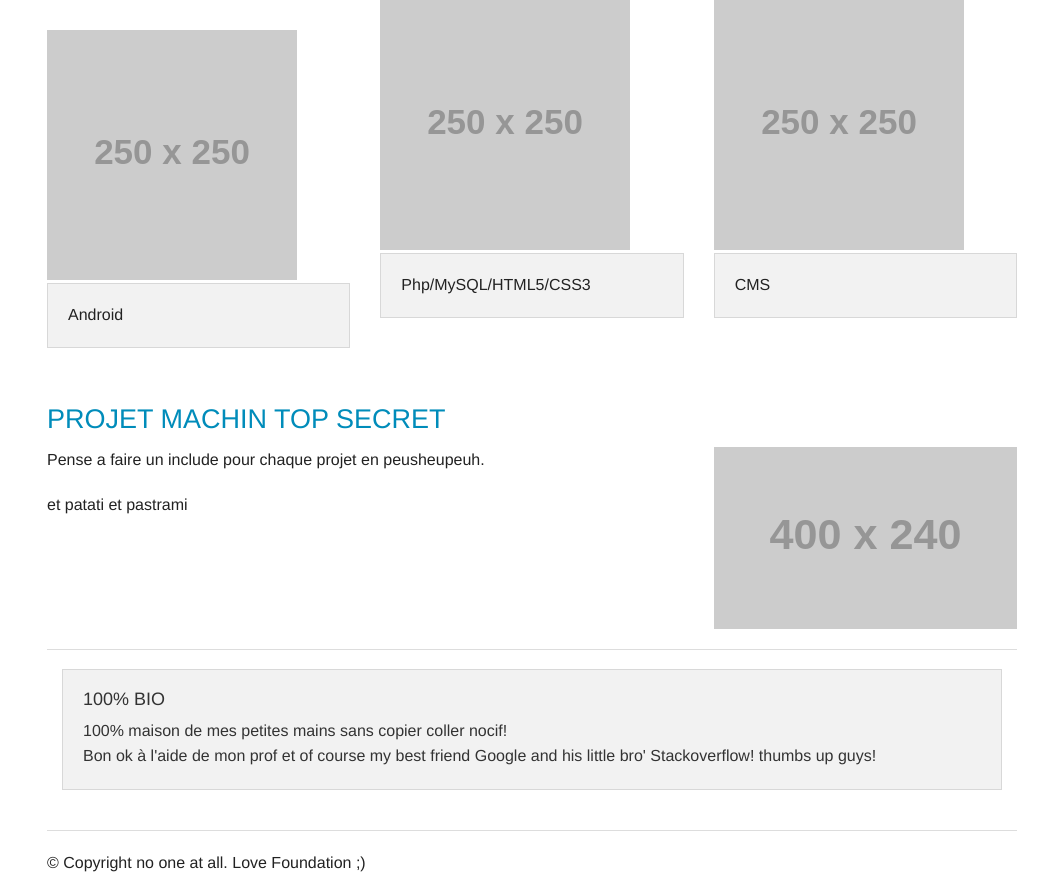
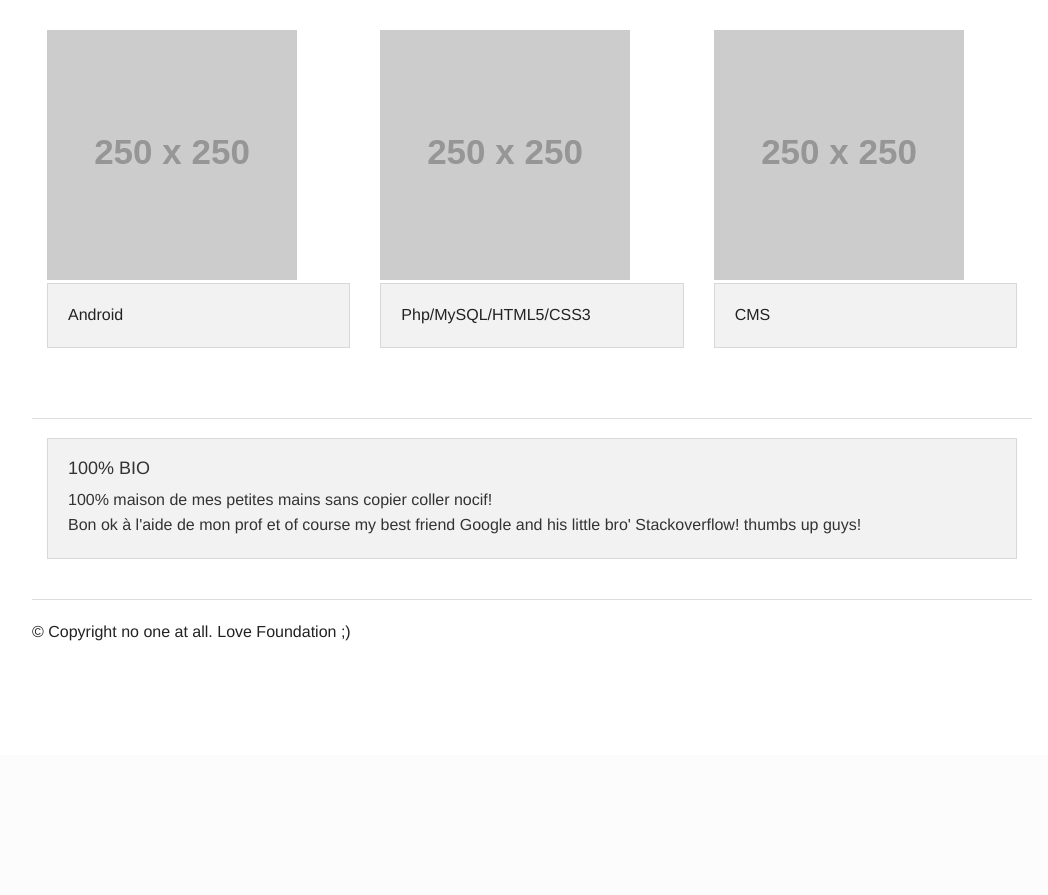
Before and after one commit to p00ps/p00ps.github.io, a PHP site: page /projets/index.html in a window 1280 px wide. Shown: the part 45-940 px from the top of the page, without its empty margins (108-1156 px from the left). After the commit the page ends 686 px from the top, so only its background shows below. Run offline with PHP 8.4, Linux system fonts and the light colour scheme; grey boxes labelled with a size stand in for pictures from a placeholder-image service; some libraries are stand-ins or nearby versions.

Commit message:
default switch

```diff
--- a/projets/index.html
+++ b/projets/index.html
@@ -46,12 +46,12 @@
           <h6 class="panel">Android</h6></a>
         </div>
 
-        <div class="large-4 small-4 columns">
+        <div class="large-4 small-4 columns tnprojet">
           <a href="projetManager.php?nomProjet=php"><img src="http://placehold.it/250x250&text=Thumbnail"/>
           <h6 class="panel">Php/MySQL/HTML5/CSS3</h6></a>
         </div>
 
-        <div class="large-4 small-4 columns">
+        <div class="large-4 small-4 columns tnprojet">
           <a href="projetManager.php?nomProjet=cms"><img src="http://placehold.it/250x250&text=Thumbnail"/>
           <h6 class="panel">CMS</h6></a>
         </div>
@@ -72,21 +72,6 @@
 <?php
  include('projetManager.php');
 ?>
-
-    <div class="large-12 columns" role="content">
-      <article>
-        <h3><a href="#">PROJET MACHIN TOP SECRET</a></h3>
-        <div class="row">
-          <div class="large-8 columns">
-            <p>Pense a faire un include pour chaque projet en peusheupeuh.</p>
-            <p>et patati et pastrami</p>
-          </div>
-          <div class="large-4 columns">
-            <img src="http://placehold.it/400x240&text=[img]" />
-          </div>
-        </div>
-      </article>
-
     <hr/>
 
     <!-- End Main Content -->
```
Also changed, not shown: projets/projetManager.php (+13 -1 lines).
